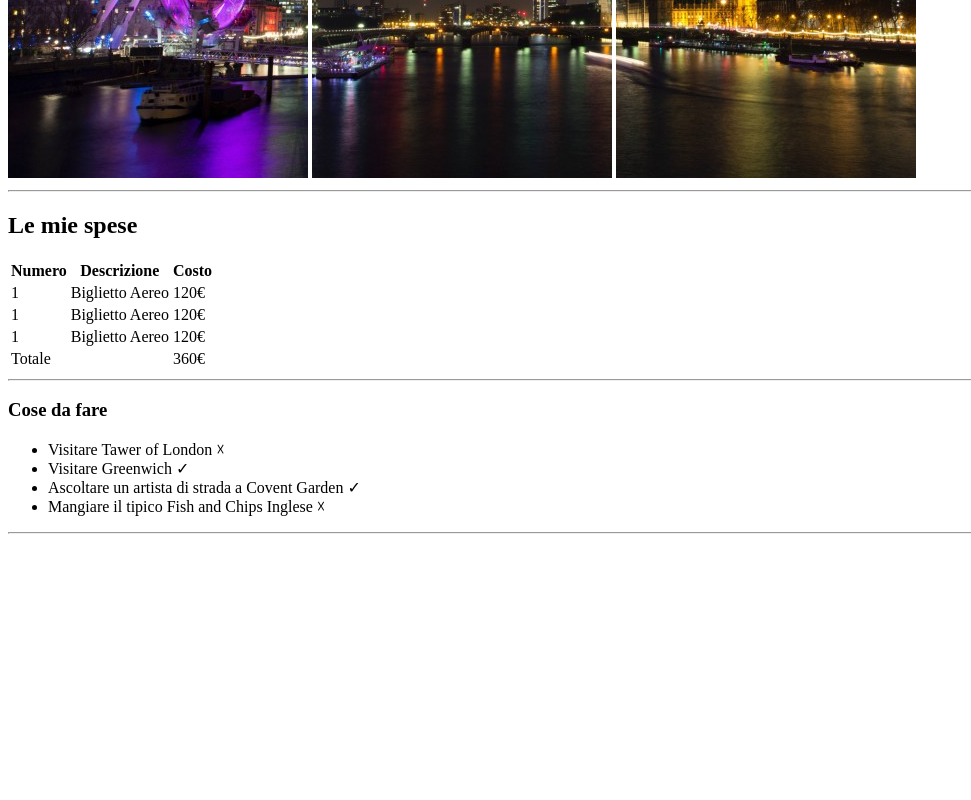
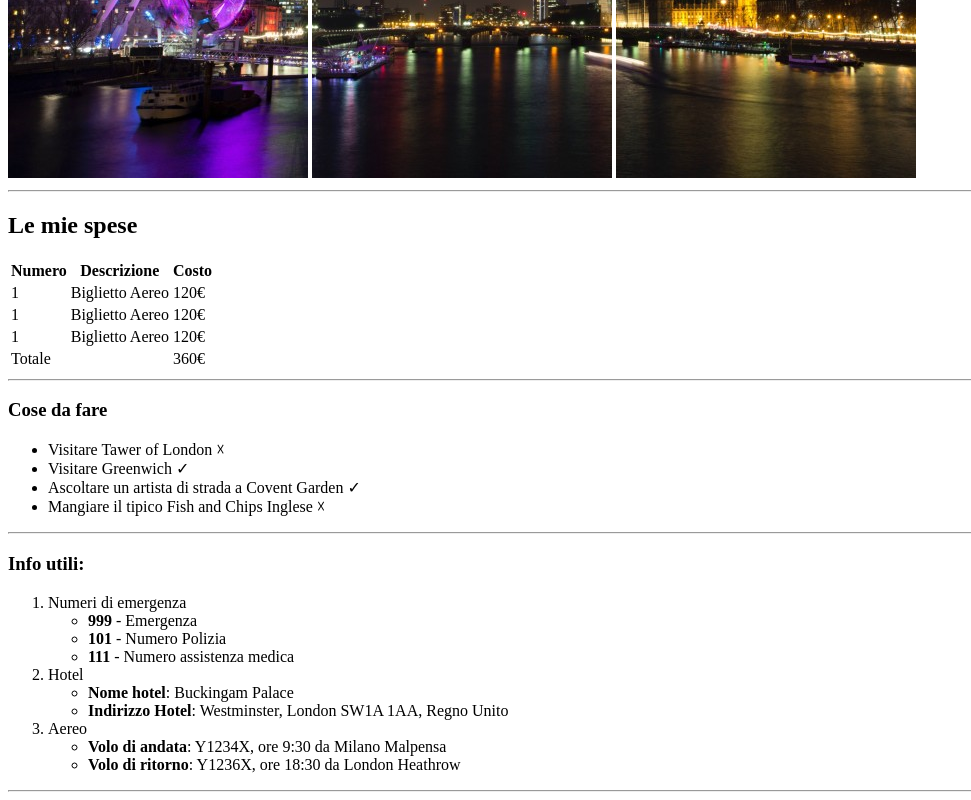
Before and after one commit to MarioBroi/html-london-trip, a plain HTML site: page index.html in a window 1280 px wide. Shown: the part 502-1302 px from the top of the page, without its empty margins (0-971 px from the left). Before the commit the page ends 1044 px from the top, so only its background shows below. Drawn offline with Linux system fonts and the light colour scheme.

Commit message:
add info section

```diff
--- a/index.html
+++ b/index.html
@@ -83,6 +83,57 @@
                 </section>
                 <!-- /checklist section -->
 
+                <!-- info section -->
+                <section>
+
+                    <h3>Info utili:</h3>
+
+                    <ol>
+                        <li>
+                            Numeri di emergenza
+                            <ul>
+                                <li>
+                                    <strong>999</strong> - Emergenza
+                                </li>
+                                <li>
+                                    <strong>101</strong> - Numero Polizia
+                                </li>
+                                <li>
+                                    <strong>111</strong> - Numero assistenza medica
+                                </li>
+                            </ul>
+                        </li>
+
+                        <li>
+                            Hotel
+                            <ul>
+                                <li>
+                                    <strong>Nome hotel</strong>: Buckingam Palace
+                                </li>
+                                <li>
+                                    <strong>Indirizzo Hotel</strong>: Westminster, London SW1A 1AA, Regno Unito
+                                </li>
+                            </ul>
+                        </li>
+
+                        <li>
+                            Aereo
+                            <ul>
+                                <li>
+                                    <strong>Volo di andata</strong>: Y1234X, ore 9:30 da Milano Malpensa
+                                </li>
+                                <li>
+                                    <strong>Volo di ritorno</strong>: Y1236X, ore 18:30 da London Heathrow
+                                </li>
+                            </ul>
+                        </li>
+                    </ol>
+
+                    <hr>
+
+                </section>
+                <!-- info section -->
+
             </main>
             <!-- /site main -->
 
```
